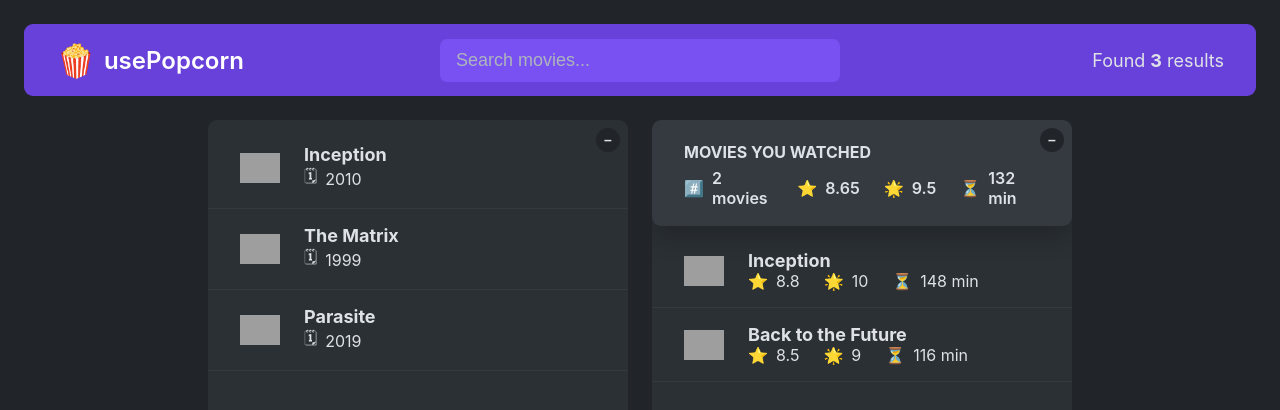
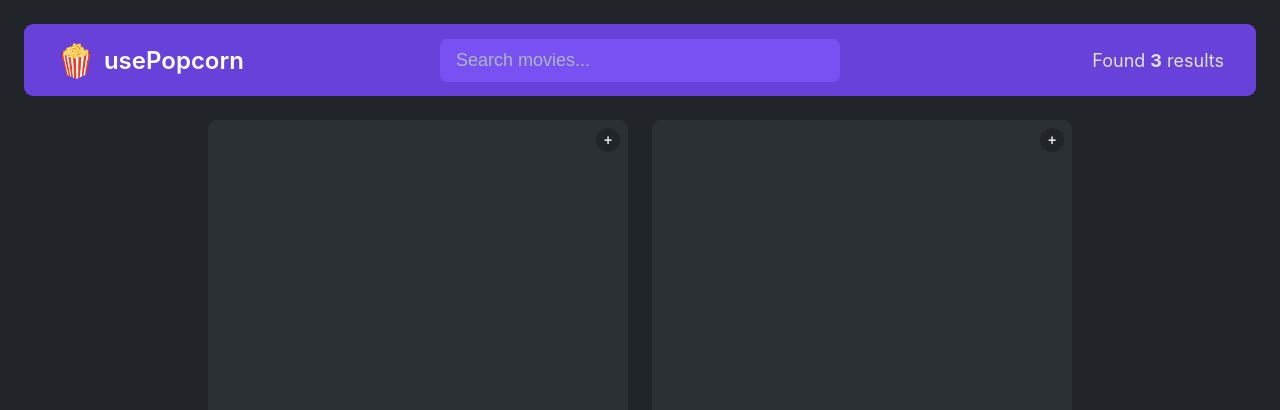
Before and after one commit to muj2001/usepopcorn-clone, a React (Create React App) app: page / in a window 1280 px wide. Shown: the top 410 px of the page. Built offline with nearby package versions, Linux system fonts and the light colour scheme; grey boxes are pictures that could not be loaded.

Commit message:
Distributed App Component into numerous components

```diff
--- a/src/App.js
+++ b/src/App.js
@@ -1,4 +1,6 @@
 import { useState } from "react";
+import MovieList from "./components/MovieList";
+import WatchedList from "./components/WatchedList";
 
 const tempMovieData = [
   {
@@ -47,19 +49,10 @@ const tempWatchedData = [
   },
 ];
 
-const average = (arr) =>
-  arr.reduce((acc, cur, i, arr) => acc + cur / arr.length, 0);
-
 export default function App() {
   const [query, setQuery] = useState("");
   const [movies, setMovies] = useState(tempMovieData);
   const [watched, setWatched] = useState(tempWatchedData);
-  const [isOpen1, setIsOpen1] = useState(true);
-  const [isOpen2, setIsOpen2] = useState(true);
-
-  const avgImdbRating = average(watched.map((movie) => movie.imdbRating));
-  const avgUserRating = average(watched.map((movie) => movie.userRating));
-  const avgRuntime = average(watched.map((movie) => movie.runtime));
 
   return (
     <>
@@ -81,88 +74,12 @@ export default function App() {
       </nav>
 
       <main className="main">
-        <div className="box">
-          <button
-            className="btn-toggle"
-            onClick={() => setIsOpen1((open) => !open)}
-          >
-            {isOpen1 ? "–" : "+"}
-          </button>
-          {isOpen1 && (
-            <ul className="list">
-              {movies?.map((movie) => (
-                <li key={movie.imdbID}>
-                  <img src={movie.Poster} alt={`${movie.Title} poster`} />
-                  <h3>{movie.Title}</h3>
-                  <div>
-                    <p>
-                      <span>🗓</span>
-                      <span>{movie.Year}</span>
-                    </p>
-                  </div>
-                </li>
-              ))}
-            </ul>
-          )}
-        </div>
+        <MovieList movies={movies} />
 
-        <div className="box">
-          <button
-            className="btn-toggle"
-            onClick={() => setIsOpen2((open) => !open)}
-          >
-            {isOpen2 ? "–" : "+"}
-          </button>
-          {isOpen2 && (
-            <>
-              <div className="summary">
-                <h2>Movies you watched</h2>
-                <div>
-                  <p>
-                    <span>#️⃣</span>
-                    <span>{watched.length} movies</span>
-                  </p>
-                  <p>
-                    <span>⭐️</span>
-                    <span>{avgImdbRating}</span>
-                  </p>
-                  <p>
-                    <span>🌟</span>
-                    <span>{avgUserRating}</span>
-                  </p>
-                  <p>
-                    <span>⏳</span>
-                    <span>{avgRuntime} min</span>
-                  </p>
-                </div>
-              </div>
-
-              <ul className="list">
-                {watched.map((movie) => (
-                  <li key={movie.imdbID}>
-                    <img src={movie.Poster} alt={`${movie.Title} poster`} />
-                    <h3>{movie.Title}</h3>
-                    <div>
-                      <p>
-                        <span>⭐️</span>
-                        <span>{movie.imdbRating}</span>
-                      </p>
-                      <p>
-                        <span>🌟</span>
-                        <span>{movie.userRating}</span>
-                      </p>
-                      <p>
-                        <span>⏳</span>
-                        <span>{movie.runtime} min</span>
-                      </p>
-                    </div>
-                  </li>
-                ))}
-              </ul>
-            </>
-          )}
-        </div>
+        <WatchedList watched={watched} />
       </main>
     </>
   );
 }
+
+// Might create a Navbar component
--- /dev/null
+++ b/src/components/Movie.js
@@ -0,0 +1,14 @@
+export default function Movie({ movie }) {
+  return (
+    <li key={movie.imdbID}>
+      <img src={movie.Poster} alt={`${movie.Title} poster`} />
+      <h3>{movie.Title}</h3>
+      <div>
+        <p>
+          <span>🗓</span>
+          <span>{movie.Year}</span>
+        </p>
+      </div>
+    </li>
+  );
+}
--- /dev/null
+++ b/src/components/MovieList.js
@@ -0,0 +1,21 @@
+import { useState } from "react";
+import Movie from "./Movie";
+
+export default function MovieList({ movies }) {
+  const [isOpen, setIsOpen] = useState(false);
+
+  return (
+    <div className="box">
+      <button className="btn-toggle" onClick={() => setIsOpen((open) => !open)}>
+        {isOpen ? "–" : "+"}
+      </button>
+      {isOpen && (
+        <ul className="list">
+          {movies?.map((movie) => (
+            <Movie movie={movie} />
+          ))}
+        </ul>
+      )}
+    </div>
+  );
+}
--- /dev/null
+++ b/src/components/WatchedList.js
@@ -0,0 +1,26 @@
+import { useState } from "react";
+import WatchedListHeader from "./WatchedListHeader";
+import WatchedMovie from "./WatchedMovie";
+
+export default function WatchedList({ watched }) {
+  const [isOpen, setIsOpen] = useState(false);
+
+  return (
+    <div className="box">
+      <button className="btn-toggle" onClick={() => setIsOpen((open) => !open)}>
+        {isOpen ? "–" : "+"}
+      </button>
+      {isOpen && (
+        <>
+          <WatchedListHeader watched={watched} />
+
+          <ul className="list">
+            {watched.map((movie) => (
+              <WatchedMovie movie={movie} />
+            ))}
+          </ul>
+        </>
+      )}
+    </div>
+  );
+}
--- /dev/null
+++ b/src/components/WatchedListHeader.js
@@ -0,0 +1,32 @@
+export default function WatchedListHeader({ watched }) {
+  const average = (arr) =>
+    arr.reduce((acc, cur, i, arr) => acc + cur / arr.length, 0);
+
+  const avgImdbRating = average(watched.map((movie) => movie.imdbRating));
+  const avgUserRating = average(watched.map((movie) => movie.userRating));
+  const avgRuntime = average(watched.map((movie) => movie.runtime));
+
+  return (
+    <div className="summary">
+      <h2>Movies you watched</h2>
+      <div>
+        <p>
+          <span>#️⃣</span>
+          <span>{watched.length} movies</span>
+        </p>
+        <p>
+          <span>⭐️</span>
+          <span>{avgImdbRating}</span>
+        </p>
+        <p>
+          <span>🌟</span>
+          <span>{avgUserRating}</span>
+        </p>
+        <p>
+          <span>⏳</span>
+          <span>{avgRuntime} min</span>
+        </p>
+      </div>
+    </div>
+  );
+}
--- /dev/null
+++ b/src/components/WatchedMovie.js
@@ -0,0 +1,24 @@
+import { useState } from "react";
+
+export default function WatchedMovie({ movie }) {
+  return (
+    <li key={movie.imdbID}>
+      <img src={movie.Poster} alt={`${movie.Title} poster`} />
+      <h3>{movie.Title}</h3>
+      <div>
+        <p>
+          <span>⭐️</span>
+          <span>{movie.imdbRating}</span>
+        </p>
+        <p>
+          <span>🌟</span>
+          <span>{movie.userRating}</span>
+        </p>
+        <p>
+          <span>⏳</span>
+          <span>{movie.runtime} min</span>
+        </p>
+      </div>
+    </li>
+  );
+}
--- a/src/index.css
+++ b/src/index.css
@@ -54,7 +54,7 @@ body {
   max-width: 42rem;
   background-color: var(--color-background-500);
   border-radius: 0.9rem;
-  overflow: scroll;
+  overflow: auto;
   position: relative;
 }
 
@@ -138,7 +138,7 @@ body {
 .list {
   list-style: none;
   padding: 0.8rem 0;
-  overflow: scroll;
+  overflow: auto;
 }
 
 .list-watched {
--- a/src/index.js
+++ b/src/index.js
@@ -1,17 +1,11 @@
-import React from 'react';
-import ReactDOM from 'react-dom/client';
-import './index.css';
-import App from './App';
-import reportWebVitals from './reportWebVitals';
+import React from "react";
+import ReactDOM from "react-dom/client";
+import "./index.css";
+import App from "./App";
 
-const root = ReactDOM.createRoot(document.getElementById('root'));
+const root = ReactDOM.createRoot(document.getElementById("root"));
 root.render(
   <React.StrictMode>
     <App />
   </React.StrictMode>
 );
-
-// If you want to start measuring performance in your app, pass a function
-// to log results (for example: reportWebVitals(console.log))
-// or send to an analytics endpoint. Learn more: https://bit.ly/CRA-vitals
-reportWebVitals();
--- a/src/reportWebVitals.js
+++ /dev/null
@@ -1,13 +0,0 @@
-const reportWebVitals = onPerfEntry => {
-  if (onPerfEntry && onPerfEntry instanceof Function) {
-    import('web-vitals').then(({ getCLS, getFID, getFCP, getLCP, getTTFB }) => {
-      getCLS(onPerfEntry);
-      getFID(onPerfEntry);
-      getFCP(onPerfEntry);
-      getLCP(onPerfEntry);
-      getTTFB(onPerfEntry);
-    });
-  }
-};
-
-export default reportWebVitals;
```
Also changed, not shown: src/App.css (deleted, +0 -38 lines), src/setupTests.js (deleted, +0 -5 lines), src/logo.svg (deleted), 1 other file (tests, documents, lock files or other folders).
